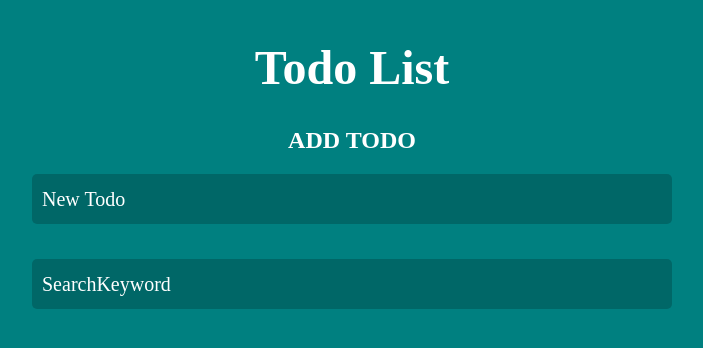
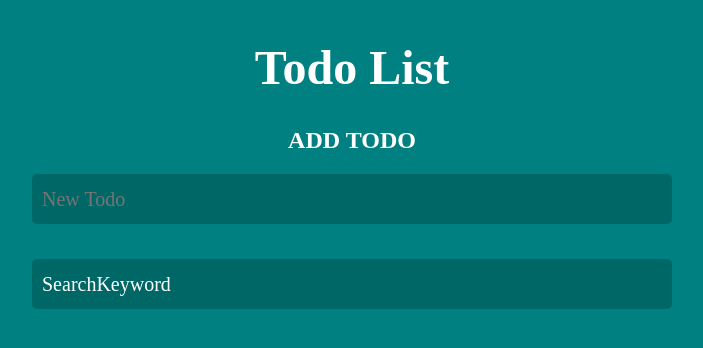
Before and after one commit to omegamaster86/react-todo-JS.TS, a React (Create React App) app: page / in a window 1280 px wide. Shown: the top 348 px of the page, without its empty margins (288-991 px from the left). Built offline with nearby package versions, Linux system fonts and the light colour scheme.

Commit message:
add: placeholder

```diff
--- a/src/component/addTodo/index.jsx
+++ b/src/component/addTodo/index.jsx
@@ -2,9 +2,10 @@ import "./style.css";
 import { useState } from "react";
 
 const AddTodo = () => {
-    const [text, setText] = useState("New Todo")
+    const [text, setText] = useState("")
     return (
         <input type="text" value={text}
+         placeholder={"New Todo"}
          onChange={(e) => setText(e.target.value)}/>
     )
 };
```
